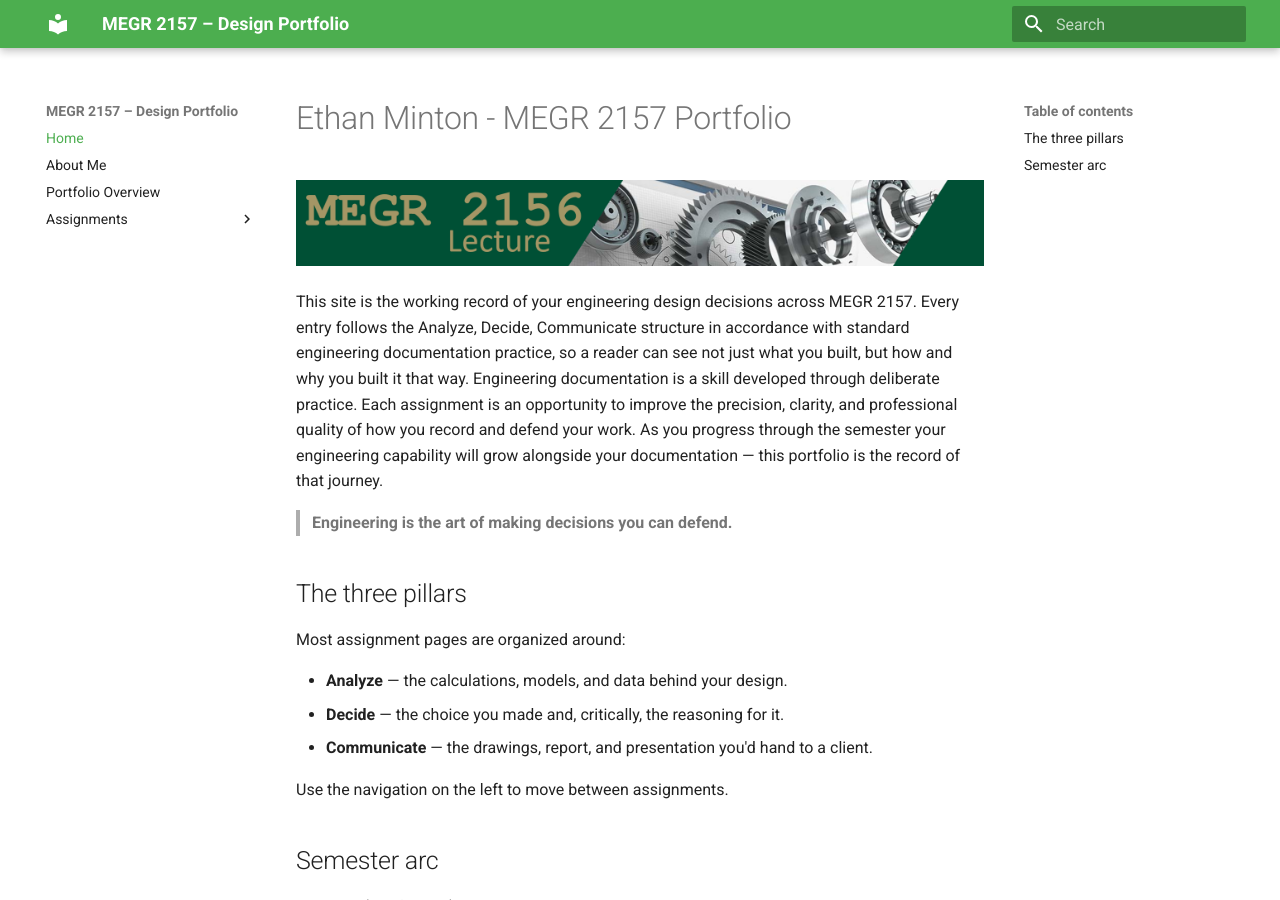
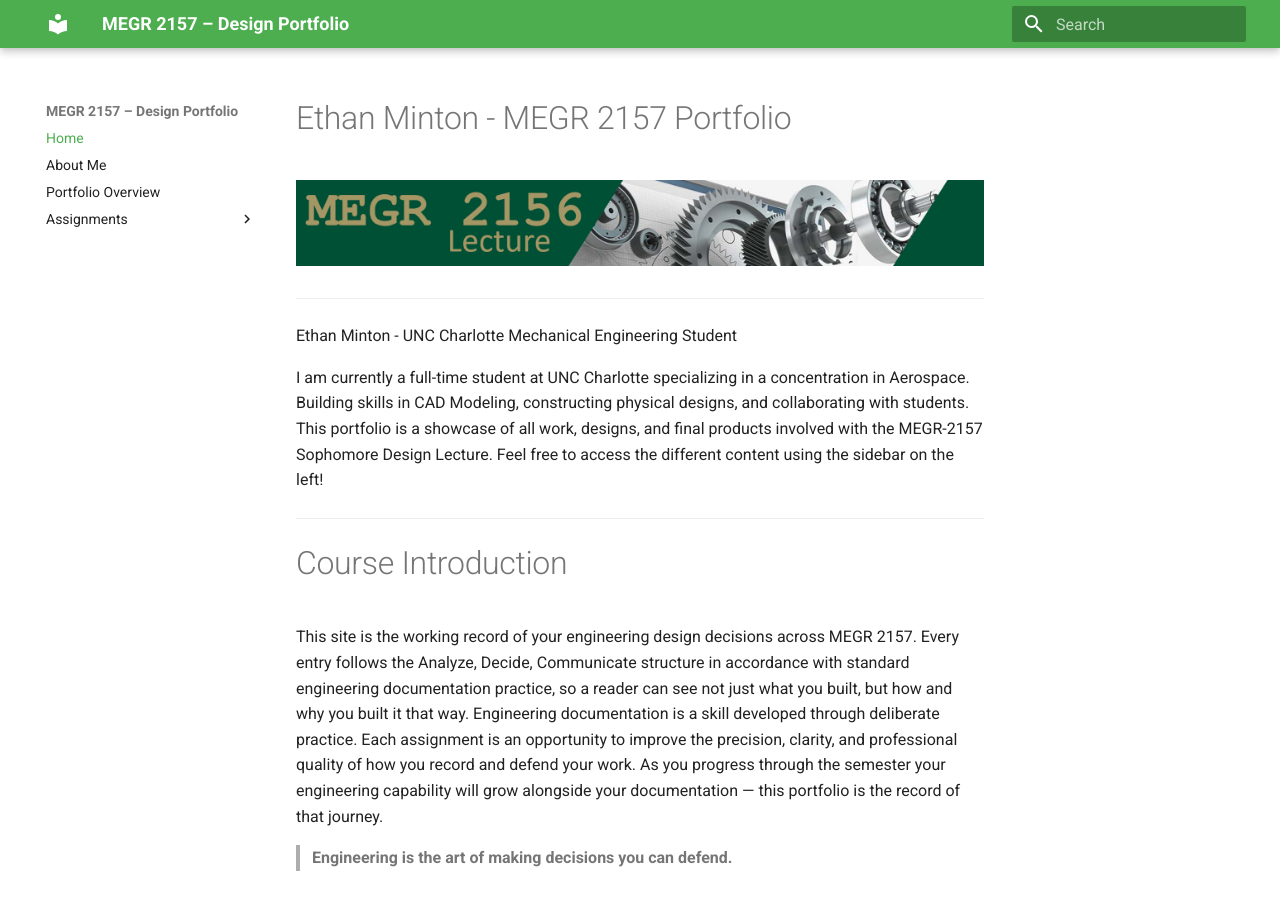
Before and after one commit to EthanMinton/megr2157-portfolio, an MkDocs documentation site: the page built from docs/index.md, in a window 1280 px wide and 900 px high. Built offline with MkDocs 1.6.1 and Material for MkDocs 9.7.7, drawn with Linux system fonts in a browser that asks for light colours.

Commit message:
Update index.md
Homepage update

```diff
--- a/docs/index.md
+++ b/docs/index.md
@@ -1,6 +1,16 @@
 # Ethan Minton - MEGR 2157 Portfolio
 
 ![MEGR 2156-7 Title](MEGR2156title.png)
+
+---
+
+Ethan Minton - UNC Charlotte Mechanical Engineering Student
+
+I am currently a full-time student at UNC Charlotte specializing in a concentration in Aerospace. Building skills in CAD Modeling, constructing physical designs, and collaborating with students. This portfolio is a showcase of all work, designs, and final products involved with the MEGR-2157 Sophomore Design Lecture. Feel free to access the different content using the sidebar on the left!
+
+---
+
+# Course Introduction
 
 This site is the working record of your engineering design decisions across MEGR 2157. Every entry follows the Analyze, Decide, Communicate structure in accordance with standard engineering documentation practice, so a reader can see not just what you built, but how and why you built it that way. Engineering documentation is a skill developed through deliberate practice. Each assignment is an opportunity to improve the precision, clarity, and professional quality of how you record and defend your work. As you progress through the semester your engineering capability will grow alongside your documentation — this portfolio is the record of that journey.
 
```
